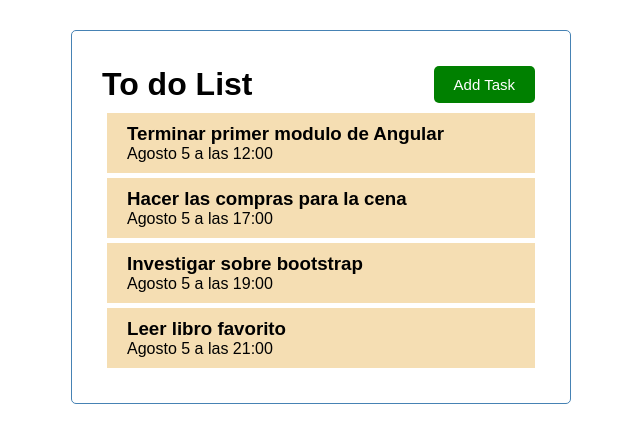
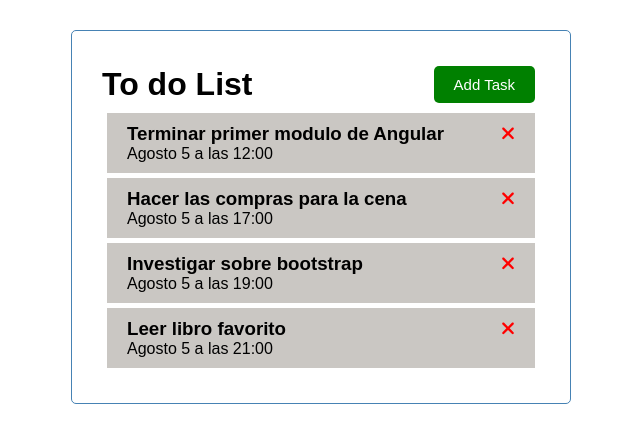
Before and after one commit to euge-gomez/taskListAngular, an Angular app: page / in a window 1280 px wide. Shown: the top 442 px of the page, without its empty margins (319-959 px from the left). Built offline with nearby package versions, Linux system fonts and the light colour scheme.

Commit message:
Componente de la lista de items

```diff
--- a/package.json
+++ b/package.json
@@ -18,6 +18,9 @@
     "@angular/platform-browser": "^15.1.0",
     "@angular/platform-browser-dynamic": "^15.1.0",
     "@angular/router": "^15.1.0",
+    "@fortawesome/angular-fontawesome": "^0.12.1",
+    "@fortawesome/fontawesome-svg-core": "^6.2.1",
+    "@fortawesome/free-solid-svg-icons": "^6.2.1",
     "rxjs": "~7.8.0",
     "tslib": "^2.3.0",
     "zone.js": "~0.12.0"
--- a/src/app/app.module.ts
+++ b/src/app/app.module.ts
@@ -7,6 +7,7 @@ import { HeaderComponent } from './components/header/header.component';
 import { ButtonComponent } from './components/button/button.component';
 import { TasksComponent } from './components/tasks/tasks.component';
 import { TasksItemComponent } from './components/tasks-item/tasks-item.component';
+import { FontAwesomeModule } from '@fortawesome/angular-fontawesome';
 
 @NgModule({
   declarations: [
@@ -18,7 +19,8 @@ import { TasksItemComponent } from './components/tasks-item/tasks-item.component
   ],
   imports: [
     BrowserModule,
-    AppRoutingModule
+    AppRoutingModule,
+    FontAwesomeModule
   ],
   providers: [],
   bootstrap: [AppComponent]
--- a/src/app/components/tasks-item/tasks-item.component.css
+++ b/src/app/components/tasks-item/tasks-item.component.css
@@ -1,5 +1,5 @@
 .task {
-    background-color: wheat;
+    background-color: rgb(202, 199, 195);
     margin: 5px;
     padding: 10px 20px;
     cursor: pointer;
--- a/src/app/components/tasks-item/tasks-item.component.html
+++ b/src/app/components/tasks-item/tasks-item.component.html
@@ -1,4 +1,10 @@
 <div class="task">
-    <h3>{{task.text}}</h3>
+    <h3>
+        {{task.text}}
+        <fa-icon
+            [icon]="faTimes"
+            [ngStyle]="{'color':'red'}"
+        ></fa-icon>
+    </h3>
     <p>{{task.day}}</p>
 </div>
--- a/src/app/components/tasks-item/tasks-item.component.ts
+++ b/src/app/components/tasks-item/tasks-item.component.ts
@@ -1,6 +1,7 @@
 import { Component, OnInit, Input } from '@angular/core';
 import {Task} from "../../Task"
 import {TASK} from "../../mock-task"
+import { faTimes } from '@fortawesome/free-solid-svg-icons';
 
 @Component({
   selector: 'app-tasks-item',
@@ -8,7 +9,8 @@ import {TASK} from "../../mock-task"
   styleUrls: ['./tasks-item.component.css']
 })
 export class TasksItemComponent implements OnInit {
-  @Input() task: Task = TASK[0]
+  @Input() task: Task = TASK[0];
+  faTimes = faTimes;
   constructor() {}
   ngOnInit(): void {
 
--- a/src/app/components/tasks/tasks.component.ts
+++ b/src/app/components/tasks/tasks.component.ts
@@ -1,6 +1,7 @@
 import { Component, OnInit } from '@angular/core';
 import {Task} from "../../Task";
 import {TASK}  from "../../mock-task";
+
 
 @Component({
   selector: 'app-tasks',
@@ -10,6 +11,7 @@ import {TASK}  from "../../mock-task";
 export class TasksComponent implements OnInit {
   tasks: Task[] = TASK;
 
+
   constructor() {}
 
   ngOnInit(): void {
```
Also changed, not shown: 1 other file (tests, documents, lock files or other folders).
